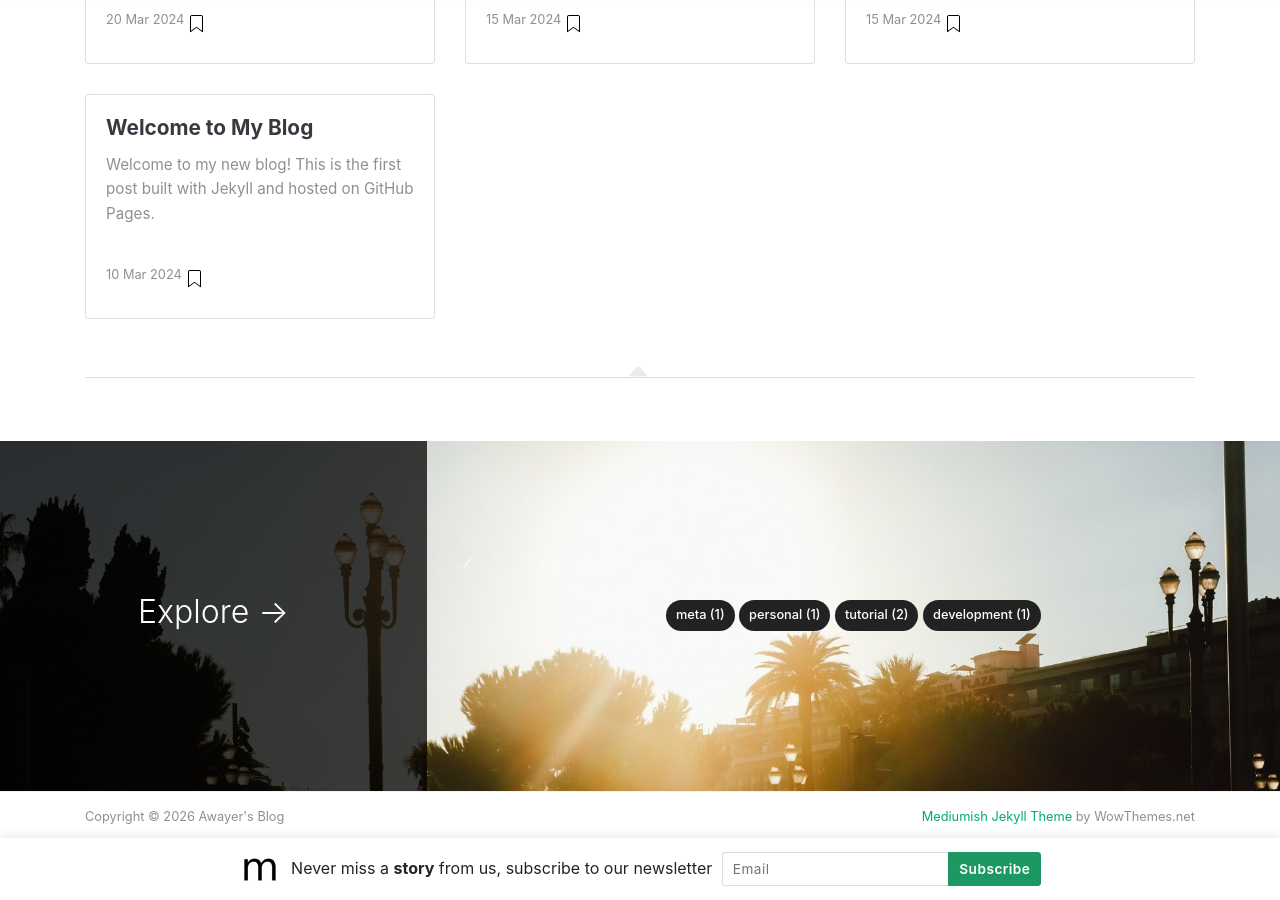
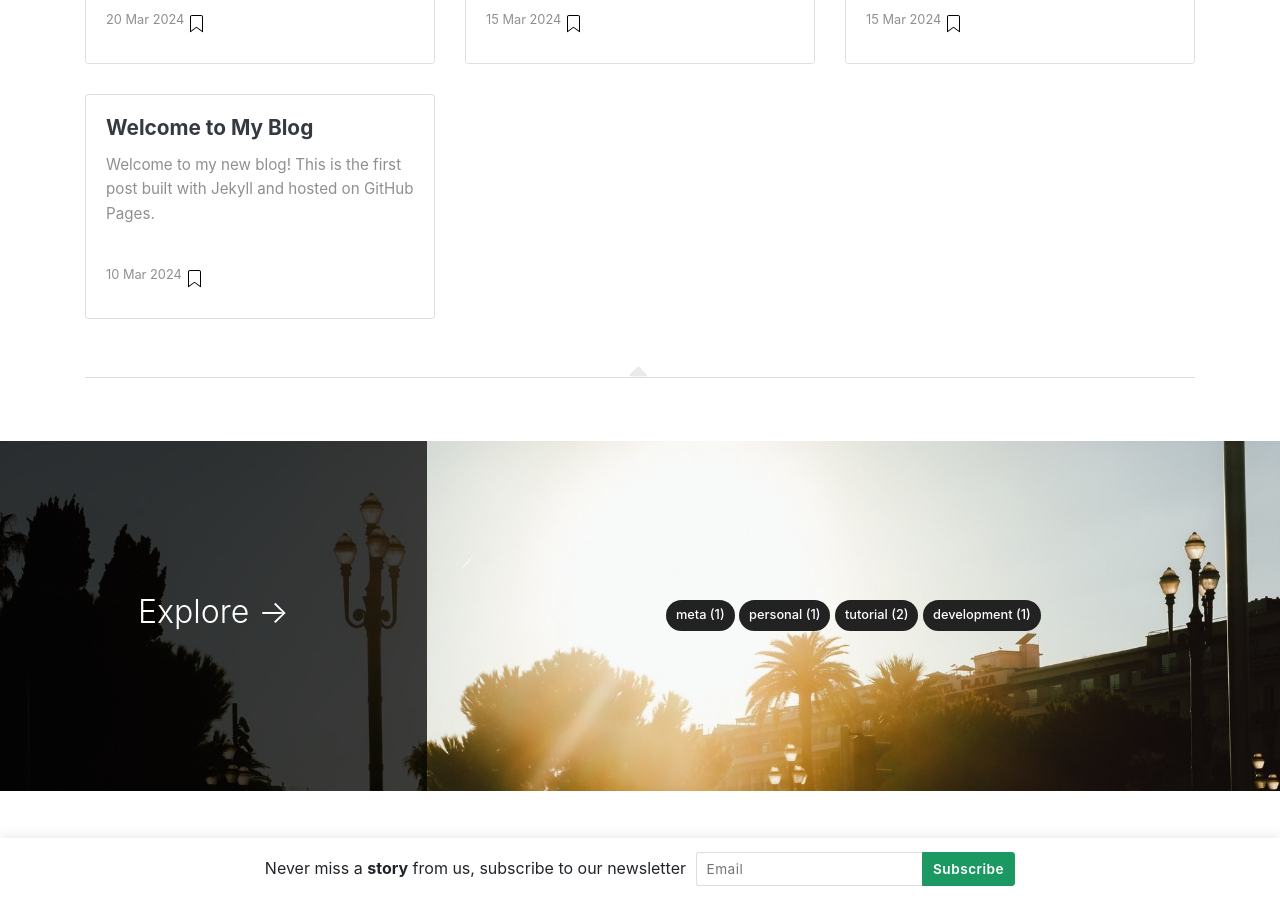
Before and after one commit to AwayerCode/awayercode.github.io, a Jekyll site: the page built from index.html, in a window 1280 px wide and 900 px high, scrolled down 596 px. Built offline with Jekyll 4.4.1, drawn with Linux system fonts in a browser that asks for light colours; nearby versions of some CDN libraries; the list of posts is cut into pages by our own code; some of the changed text lies outside the part shown.

Commit message:
Simplify navigation and footer
- Remove Docs, WP Version, Ghost Version, Fork on Github links
- Remove footer with copyright and theme attribution
- Remove logo from newsletter alert bar

Co-Authored-By: Claude Opus 4.6 <noreply@anthropic.com>

```diff
--- a/_layouts/default.html
+++ b/_layouts/default.html
@@ -75,22 +75,6 @@ ga('send', 'pageview');
                 <a class="nav-link" href="{{ site.baseurl }}/about">About</a>
                 </li>
 
-                <li class="nav-item">
-                <a target="_blank" class="nav-link" href="https://bootstrapstarter.com/bootstrap-templates/template-mediumish-bootstrap-jekyll/"> Docs</a>
-                </li>
-
-                <li class="nav-item">
-                <a target="_blank" class="nav-link" href="https://www.wowthemes.net/themes/mediumish-wordpress/"><i class="fab fa-wordpress-simple"></i> WP Version</a>
-                </li>
-
-                <li class="nav-item">
-                <a target="_blank" class="nav-link" href="https://www.wowthemes.net/themes/mediumish-ghost/"><i class="fab fa-snapchat-ghost"></i> Ghost Version</a>
-                </li>
-
-                <li class="nav-item">
-                <a target="_blank" class="nav-link" href="https://github.com/wowthemesnet/mediumish-theme-jekyll"><i class="fab fa-github"></i> Fork on Github</a>
-                </li>
-
                 {% include search-lunr.html %}
 
             </ul>
@@ -128,7 +112,7 @@ ga('send', 'pageview');
 ================================================== -->
 <div class="alertbar">
 	<div class="container text-center">
-		<span><img src="{{ site.baseurl }}/{{ site.logo }}" alt="{{site.title}}"> &nbsp; Never miss a <b>story</b> from us, subscribe to our newsletter</span>
+		<span>Never miss a <b>story</b> from us, subscribe to our newsletter</span>
         <form action="{{site.mailchimp-list}}" method="post" name="mc-embedded-subscribe-form" class="wj-contact-form validate" target="_blank" novalidate>
             <div class="mc-field-group">
             <input type="email" placeholder="Email" name="EMAIL" class="required email" id="mce-EMAIL" autocomplete="on" required>
@@ -166,23 +150,6 @@ ga('send', 'pageview');
 	</div>
 </div>
 
-<!-- Begin Footer
-================================================== -->
-<footer class="footer">
-    <div class="container">
-        <div class="row">
-            <div class="col-md-6 col-sm-6 text-center text-lg-left">
-                Copyright © {{ site.time | date: "%Y" }} {{ site.name }}
-            </div>
-            <div class="col-md-6 col-sm-6 text-center text-lg-right">
-                <a target="_blank" href="https://www.wowthemes.net/mediumish-free-jekyll-template/">Mediumish Jekyll Theme</a> by WowThemes.net
-            </div>
-        </div>
-    </div>
-</footer>
-<!-- End Footer
-================================================== -->
-
 </div> <!-- /.site-content -->
 
 <!-- Scripts
```
